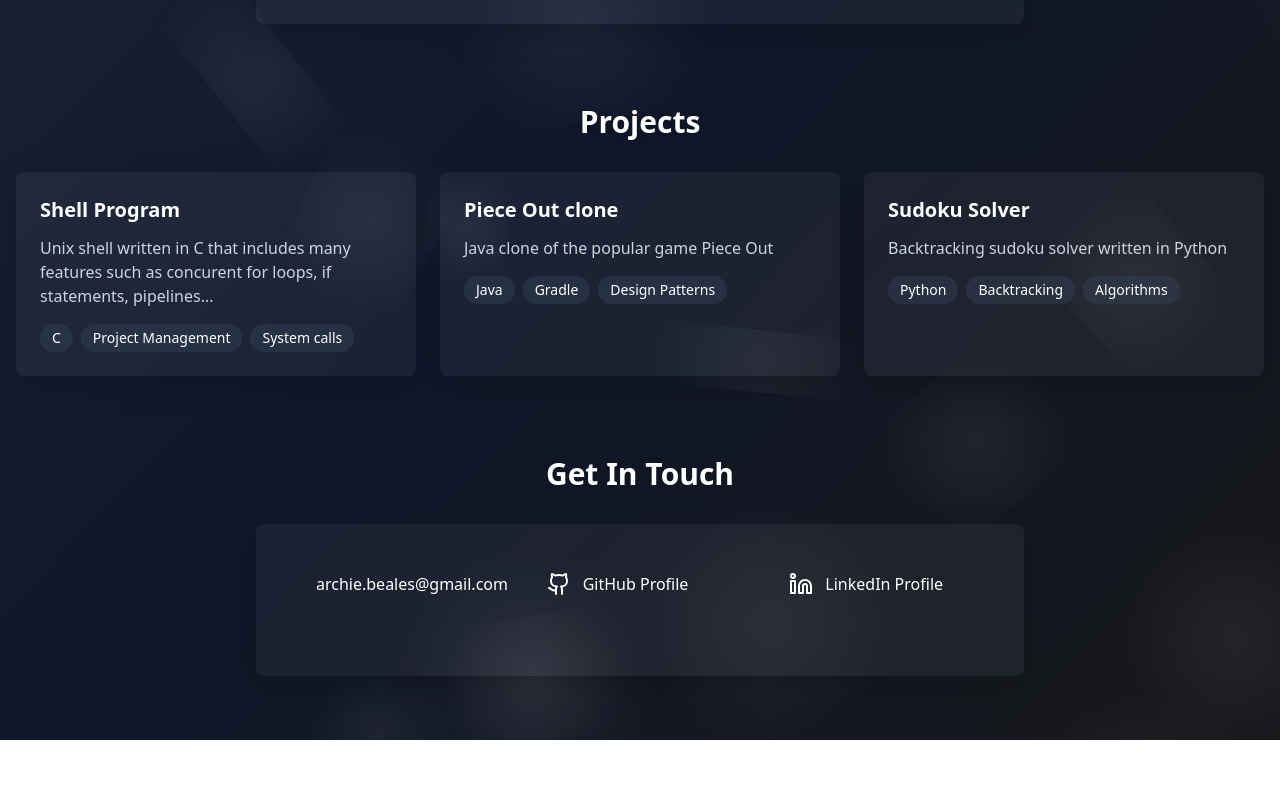
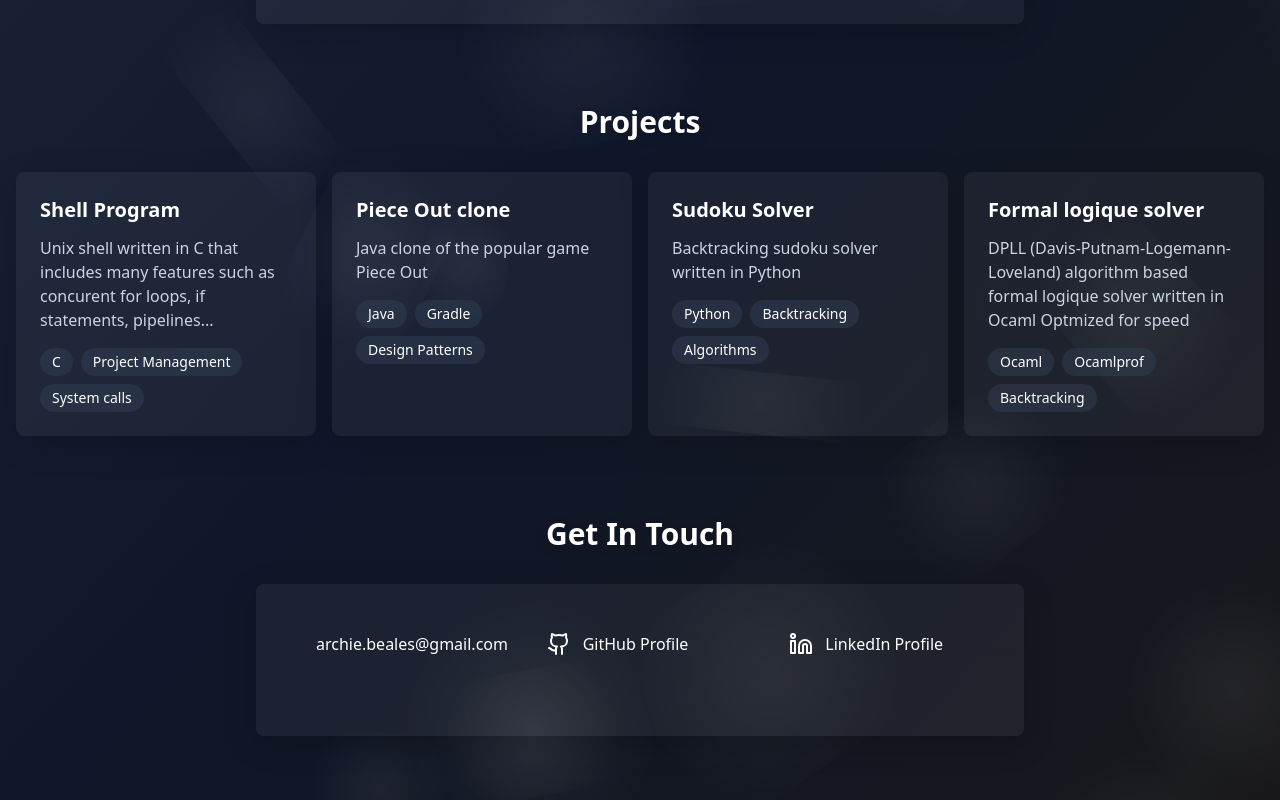
Before and after one commit to Gorfs/portfolio, a React (Vite) app: page / in a window 1280 px wide. Shown: the part 616-1416 px from the top of the page. Before the commit the page ends 1356 px from the top, so only its background shows below. Built offline with nearby package versions, Linux system fonts and the light colour scheme.

Commit message:
changed layout to allow for 4 projects

```diff
--- a/src/App.tsx
+++ b/src/App.tsx
@@ -49,7 +49,7 @@ function App() {
           <div className="md:w-1/2 mt-8 md:mt-0">
             <div className="relative w-64 h-64 mx-auto">
               <img
-                src="portrait.jpeg"
+                src="portrait.jpg"
                 alt="Profile"
                 className="rounded-full w-full h-full object-cover border-4 border-slate-600 shadow-[0_0_30px_rgba(148,163,184,0.3)] transition-transform duration-300 hover:scale-105"
               />
@@ -75,7 +75,7 @@ function App() {
         {/* Projects Section */}
         <section id="projects" className="mb-20 animate-slide-up" style={{ animationDelay: '0.4s' }}>
           <h2 className="text-3xl font-bold mb-8 text-center [text-shadow:_0_4px_12px_rgb(0_0_0_/_20%)]">Projects</h2>
-          <div className="grid grid-cols-1 md:grid-cols-2 lg:grid-cols-3 gap-6">
+          <div className="grid grid-cols-1 md:grid-cols-2 lg:grid-cols-4 gap-4">
             {[
               {
                 title: "Shell Program",
@@ -94,6 +94,12 @@ function App() {
                 description: "Backtracking sudoku solver written in Python",
                 tech: ["Python", "Backtracking", "Algorithms"],
                 link: "https://github.com/Gorfs/sudokuSolver"
+              },
+              {
+                title: "Formal logique solver",
+                description : "DPLL (Davis-Putnam-Logemann-Loveland) algorithm based formal logique solver written in Ocaml \n Optmized for speed",
+                tech: ["Ocaml", "Ocamlprof", "Backtracking"],
+                link: "https://github.com/Gorfs/dpll"
               }
             ].map((project, index) => (
               <div
```
Also changed, not shown: public/portrait.jpg (deleted), 9 other files (tests, documents, lock files or other folders).
